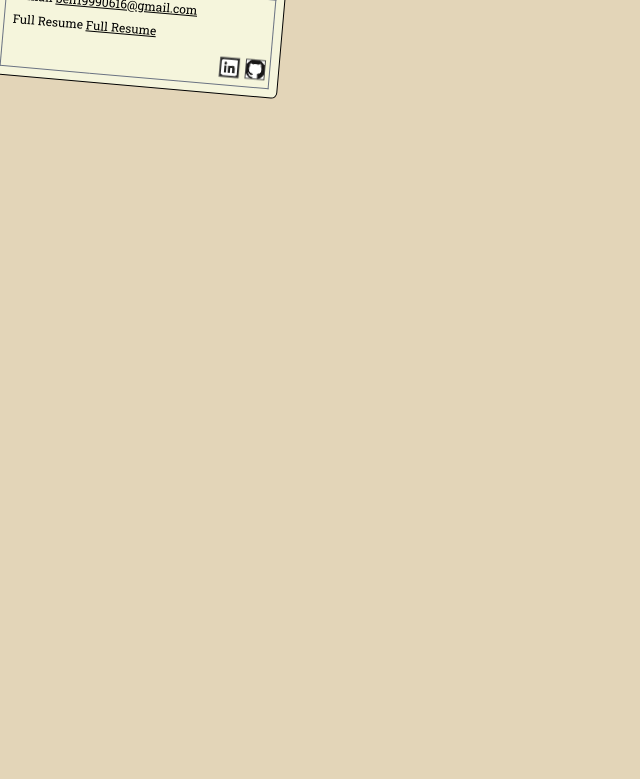
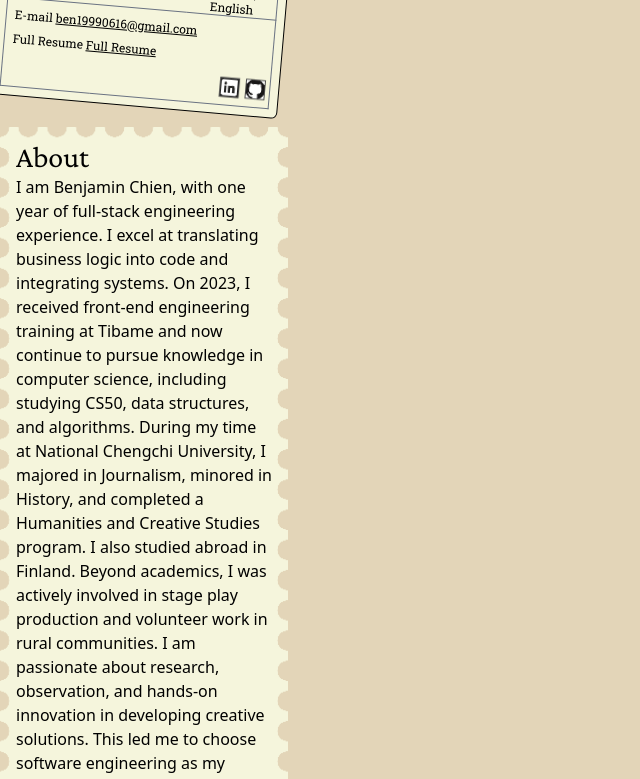
Before and after one commit to BenjaminChien/Agent_Benjamin, a React (Vite) app: page / in a window 1280 px wide. Shown: the part 560-1339 px from the top of the page, without its empty margins (0-640 px from the left). Before the commit the page ends 800 px from the top, so only its background shows below. Built offline with nearby package versions, Linux system fonts and the light colour scheme.

Commit message:
Build About component

```diff
--- a/src/App.jsx
+++ b/src/App.jsx
@@ -1,6 +1,8 @@
 import './App.css'
-import Stamp from './stamp.jsx'
-import BasicInfo from './BasicInfo.jsx'
+import Stamp from './components/Stamp.jsx'
+import BasicInfo from './components/BasicInfo.jsx'
+import About from './components/About'
+import about from './assets/about.js'
 
 function App() {
   return (
@@ -8,6 +10,7 @@ function App() {
       <Stamp></Stamp>
       <img src="/profile_photo.png" alt="Profile_Photo"></img>
       <BasicInfo></BasicInfo>
+      <About info={about.content}></About>
     </>
   )
 }
--- /dev/null
+++ b/src/assets/about.js
@@ -0,0 +1,13 @@
+const about = {
+    content:`I am Benjamin Chien, with one year of full-stack engineering experience. I excel at translating business logic into code and integrating systems.
+
+    On 2023, I received front-end engineering training at Tibame and now continue to pursue knowledge in computer science, including studying CS50, data structures, and algorithms.
+
+    During my time at National Chengchi University, I majored in Journalism, minored in History, and completed a Humanities and Creative Studies program. I also studied abroad in Finland. Beyond academics, I was actively involved in stage play production and volunteer work in rural communities.
+
+    I am passionate about research, observation, and hands-on innovation in developing creative solutions. This led me to choose software engineering as my career path, which I pursue with dedication and enthusiasm.
+
+    Outside of work, I enjoy playing video games, watching baseball, practicing yoga, and reading. My goal is to maintain a balanced lifestyle that harmonizes professional growth with personal interests.`
+}
+
+export default about;
--- /dev/null
+++ b/src/components/About.jsx
@@ -0,0 +1,10 @@
+const About = ({info}) =>{
+    return(
+        <div className="stamp-border mt-5 px-4 py-3 w-2xs">
+            <h2 className="text-3xl font-Title">About</h2>
+            <p className="font-content">{info}</p>
+        </div>
+    )
+}
+
+export default About;
--- a/src/BasicInfo.jsx
+++ b/src/components/BasicInfo.jsx
@@ -1,6 +1,6 @@
 const BasicInfo = ({info}) =>{
     return(
-        <div className="w-2xs bg-Beige rounded-md border-1 border-solid p-2 mt-2 rotate-5">
+        <div className="w-2xs bg-Beige rounded-md border-1 border-solid p-2 mt-7 rotate-5">
             {/*Card content*/}
             <div className="space-y-3">
                 {/*Name*/}
@@ -36,8 +36,8 @@ const BasicInfo = ({info}) =>{
                                     <a className="underline" href="#">Full Resume</a>
                                 </div>
                                 <div className="text-right pt-2">
-                                    <a href="" className="inline-block pr-1"><img src="/linkedin.png" alt="Linkedin Link"/></a>
-                                    <a href="" className="inline-block pr-1"><img src="/github.png" alt="github Link"/></a>
+                                    <a href="https://www.linkedin.com/in/%E9%82%A6%E4%B8%9E-%E7%B0%A1-b3ba97209/?locale=en_US" className="inline-block pr-1" target="_blank"><img src="/linkedin.png" alt="Linkedin Link"/></a>
+                                    <a href="https://github.com/BenjaminChien" target="_blank" className="inline-block pr-1"><img src="/github.png" alt="github Link"/></a>
                                 </div>
                             </td>
                         </tr>
--- a/src/index.css
+++ b/src/index.css
@@ -19,6 +19,28 @@
   --color-Saddle-Brown: #8B4513;
   --color-Dark-Chocolate: #69433A;
   --color-Teal-Blue: #679499;
+}
+
+.stamp-border {
+  /* Change this value to adjust the stamp perforation size: */
+  --radius: 10px;
+
+  background-image:
+    radial-gradient(
+      var(--radius),
+      transparent 98%,
+      #F5F5DC
+    ),
+    linear-gradient(#F5F5DC 0 0);
+  background-repeat:
+    round,
+    no-repeat;
+  background-position:
+    calc(var(--radius) * -1.5) calc(var(--radius) * -1.5),
+    50%;
+  background-size:
+    calc(var(--radius) * 3) calc(var(--radius) * 3),
+    calc(100% - var(--radius) * 3) calc(100% - var(--radius) * 3);
 }
 
 /*
```
Also changed, not shown: src/components/Stamp.jsx (renamed from src/Stamp.jsx).
